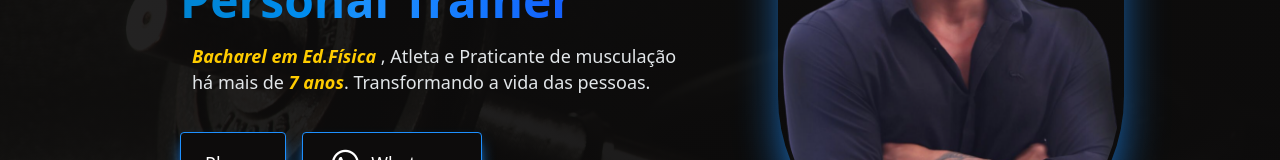
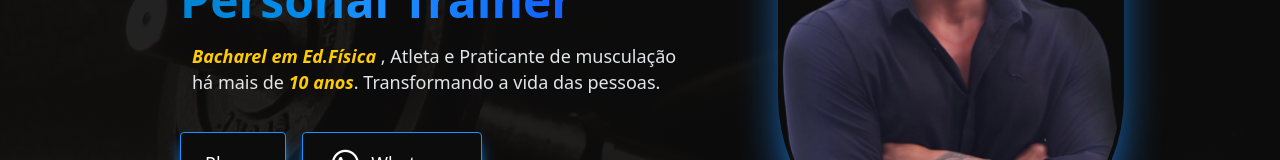
Before and after one commit to JairoLopes/personal_trainer, a React (Vite) app: page / in a window 1280 px wide. Shown: the part 381-541 px from the top of the page. Built offline with nearby package versions, Linux system fonts and the light colour scheme.

Commit message:
Update Home.tsx

```diff
--- a/src/components/sections/Home.tsx
+++ b/src/components/sections/Home.tsx
@@ -45,7 +45,7 @@ const Home = () => {
             className="text-sm px-3 sm:text-[18px] mt-2 max-w-[600px] lg:w-full lg:text-start"
           >
             <strong> Bacharel em Ed.Física </strong>, Atleta e Praticante de
-            musculação há mais de <strong>7 anos</strong>. Transformando a vida
+            musculação há mais de <strong>10 anos</strong>. Transformando a vida
             das pessoas.
           </motion.p>
 
```
